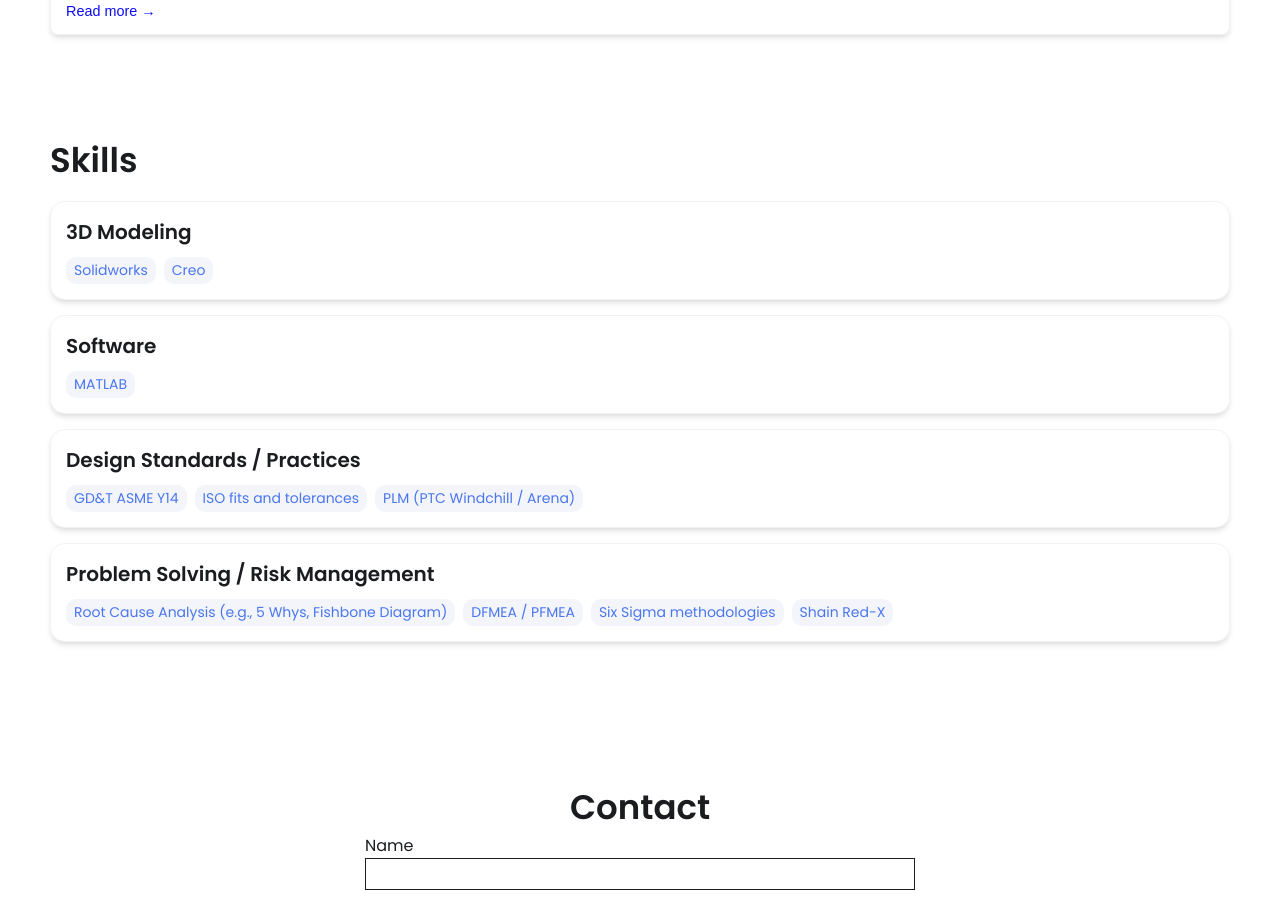
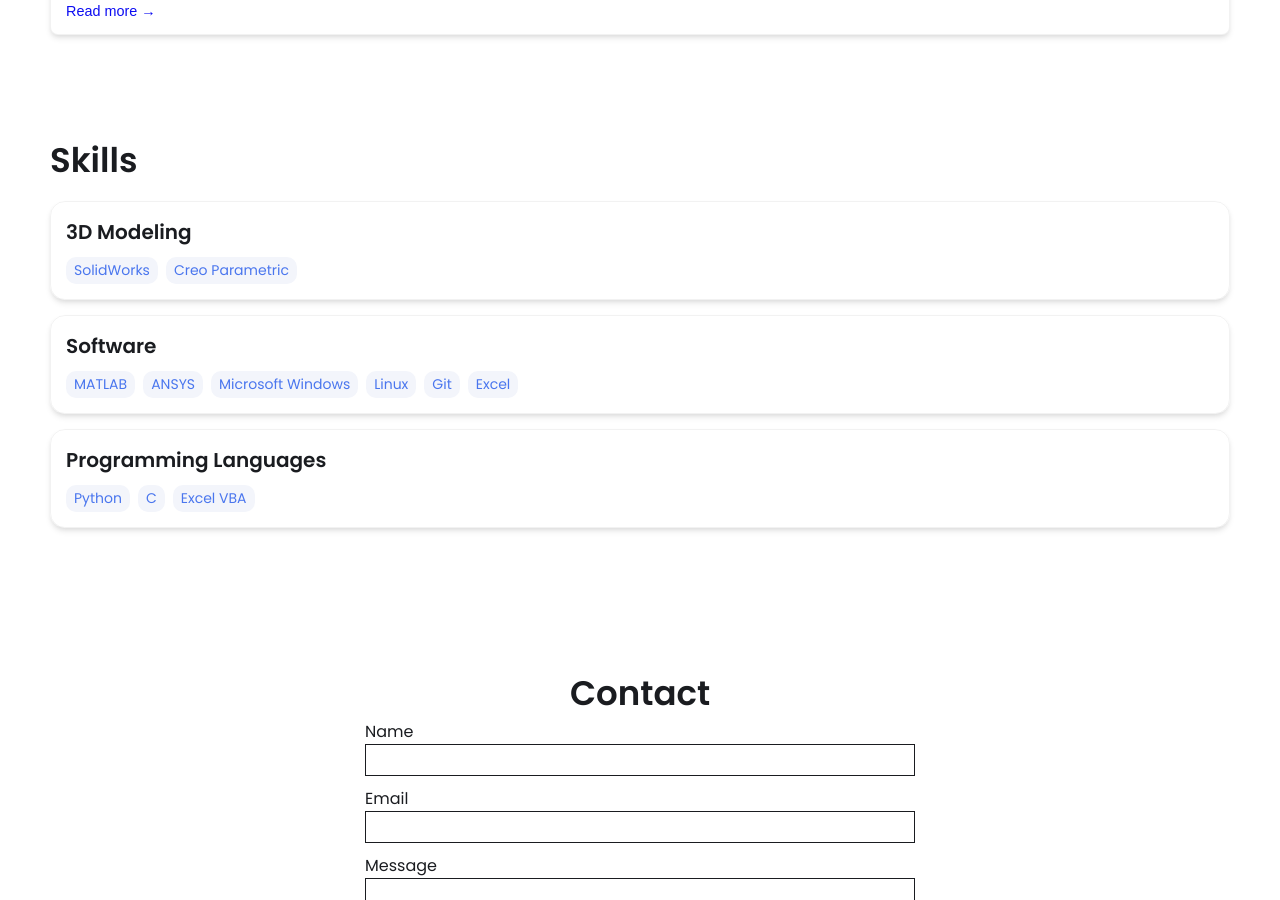
Before and after one commit to fakehale/fakehale.github.io, a Jekyll site: the page built from index.html, in a window 1280 px wide and 900 px high, scrolled down 1644 px. Built offline with Jekyll 4.4.1, drawn with Linux system fonts in a browser that asks for light colours; some of the changed text lies outside the part shown.

Commit message:
Update _config.yml

```diff
--- a/_config.yml
+++ b/_config.yml
@@ -15,9 +15,7 @@ title: Hale Heemsoth's Portfolio # This is what shows up in the tab of the brows
 name: Hale Heemsoth
 headline: Recent Graduate in Aerospace Engineering From Iowa State University
 description: >- # dont remove this line. this will ignore all new lines until the next section
-  Write an awesome intro and discuss your highlights and qualification. You can edit this
-  line in _config.yml. It will appear in your document head meta (for
-  Google search results) and in your feed.xml site description.
+
 
 # Place your profile image in /assets/images/profile-image/folder and edit the file name
 profile_image: ./assets/images/profile-image/IMG_7799_1.jpg
@@ -47,23 +45,21 @@ external-links:    # input only your own url slug. The icons with missing entrie
 skills:
   - category: 3D Modeling
     tools:
-    - Solidworks
-    - Creo
+    - SolidWorks
+    - Creo Parametric
   - category: Software
     tools:
     - MATLAB
-  - category: Design Standards / Practices
+    - ANSYS
+    - Microsoft Windows
+    - Linux
+    - Git
+    - Excel
+  - category: Programming Languages
     tools:
-    - GD&T ASME Y14
-    - ISO fits and tolerances
-    - PLM (PTC Windchill / Arena)
-  - category: Problem Solving / Risk Management
-    tools:
-    - Root Cause Analysis (e.g., 5 Whys, Fishbone Diagram)
-    - DFMEA / PFMEA
-    - Six Sigma methodologies
-    - Shain Red-X
-
+    - Python
+    - C
+    - Excel VBA
 
 # Contact Form Setup. Setup an account and copy over the key. When someone fills out the form, it will be received in your email.
 formspree-key:   xjkrgbga
```
